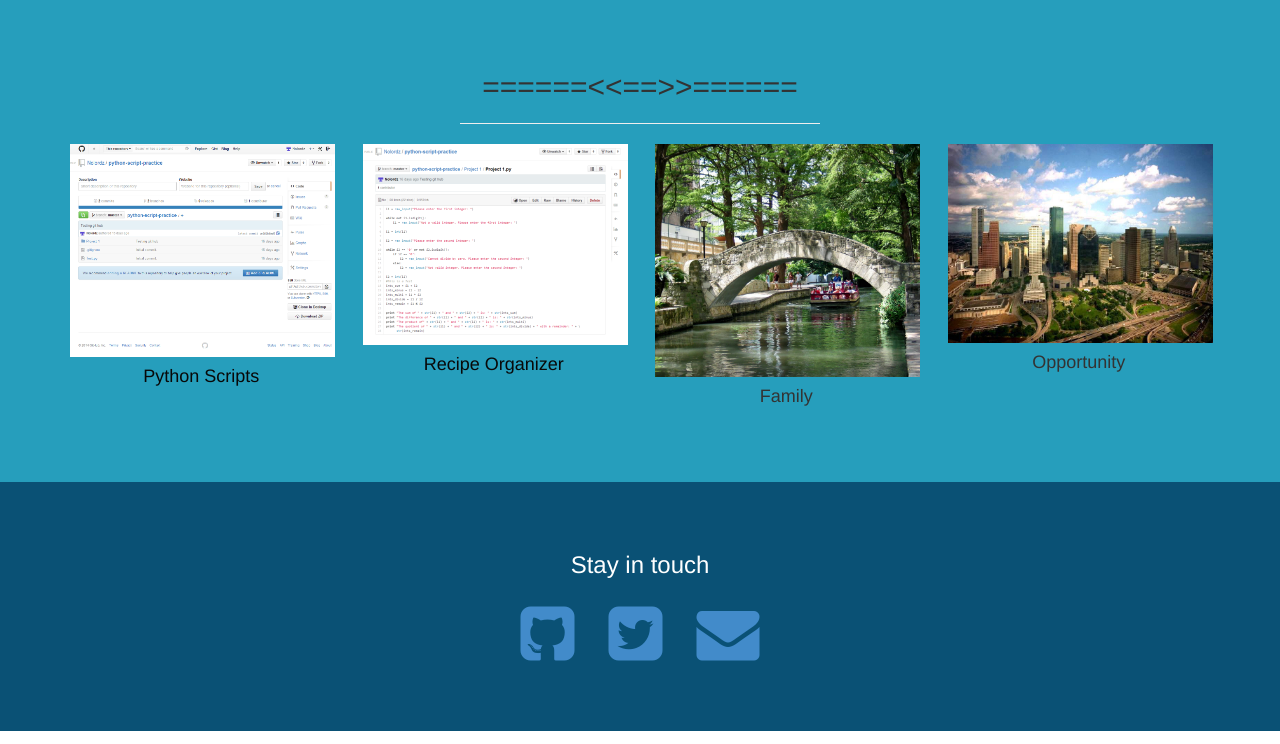
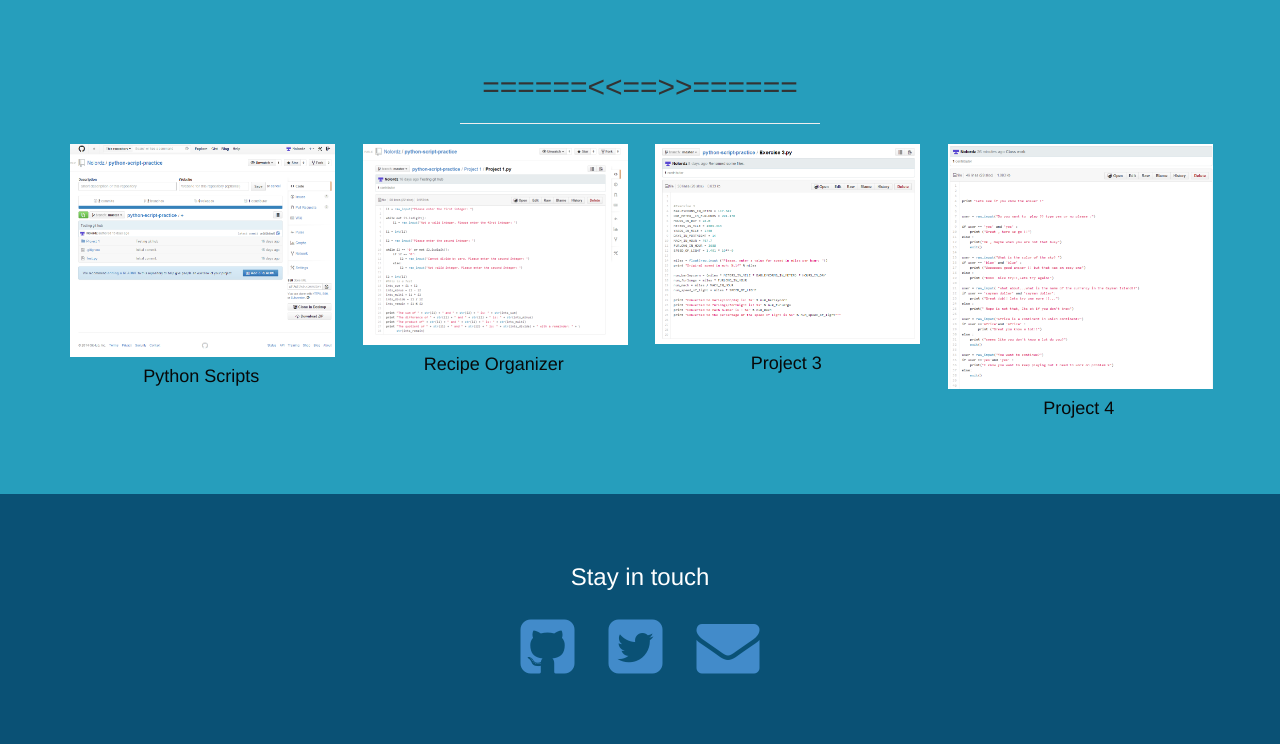
Before and after one commit to Nolordz/Portfolio, a plain HTML site: page index.html in a window 1280 px wide. Shown: the part 2240-2984 px from the top of the page. Drawn offline with Linux system fonts and the light colour scheme.

Commit message:
added front image

```diff
--- a/index.html
+++ b/index.html
@@ -153,17 +153,17 @@
                 <div class="col-md-3 text-center">
                     <div class="portfolio-item">
                         <a href="#">
-                            <img class="img-portfolio img-responsive" src="img/SA.jpg">
+                            <img class="img-portfolio img-responsive" src="img/Project%203.PNG">
                         </a>
-                        <h4>Family</h4>
+                        <a href=""><h4 class="link-color">Project 3</h4></a>
                     </div>
                 </div>
                 <div class="col-md-3 text-center">
                     <div class="portfolio-item">
                         <a href="#">
-                            <img class="img-portfolio img-responsive" src="img/Houtx.jpg">
+                            <img class="img-portfolio img-responsive" src="img/If%20and%20else%20in%20python.PNG">
                         </a>
-                        <h4>Opportunity</h4>
+                        <a href=""><h4 class="link-color">Project 4</h4></a>
                     </div>
                 </div>
             </div>
```
Also changed, not shown: img/If and else in python.PNG (added), img/Project 3.PNG (added).
